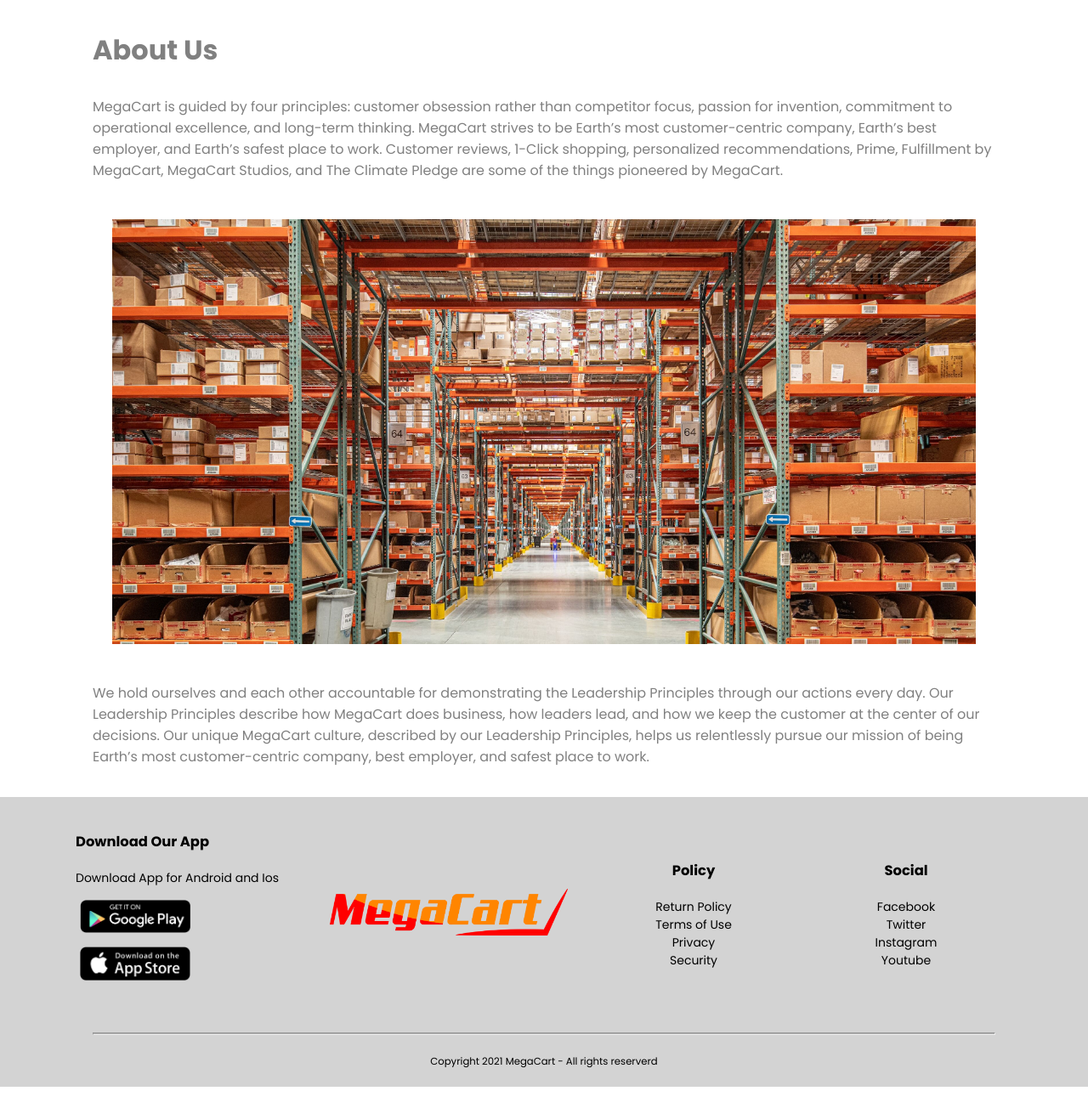
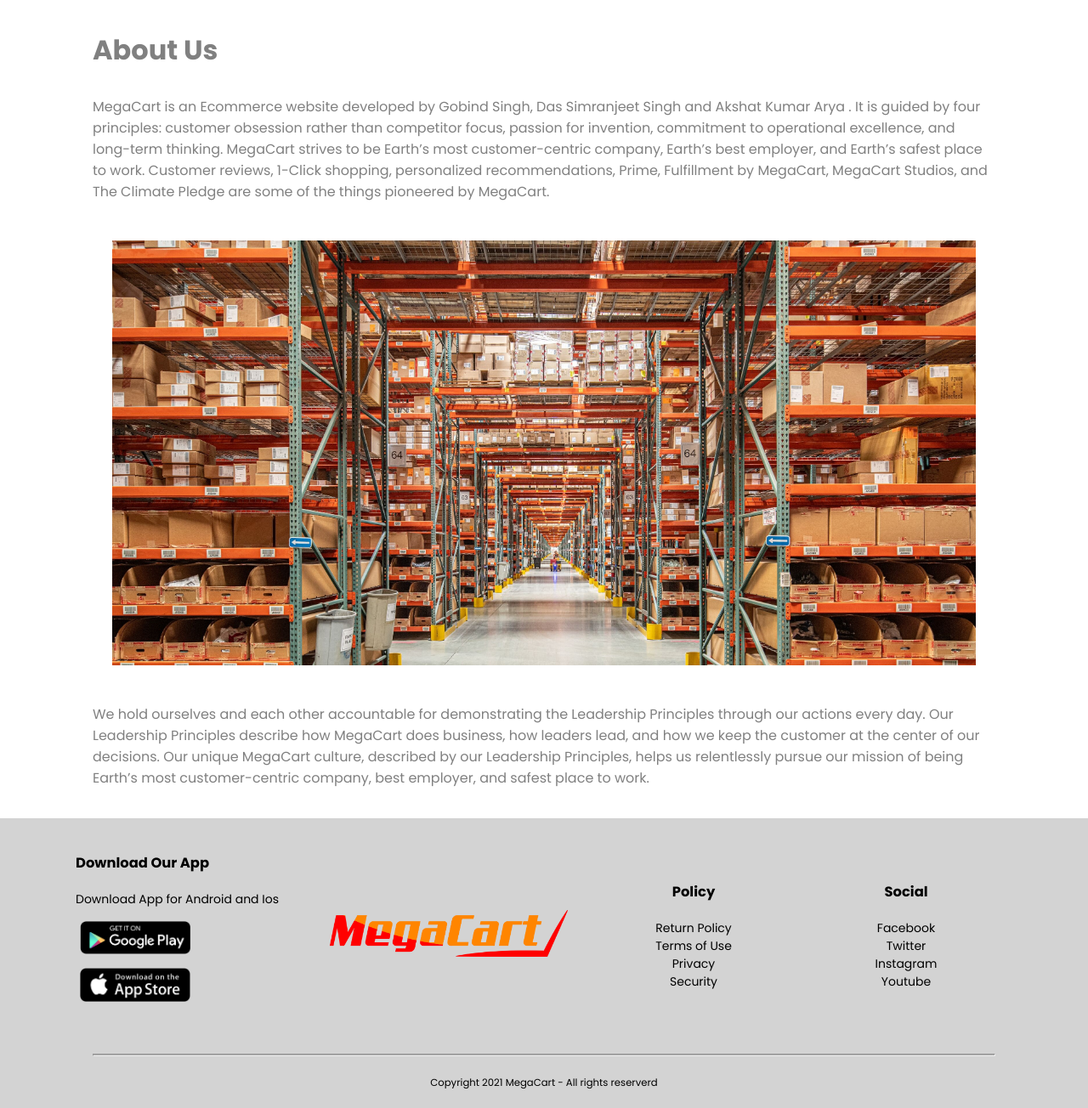
Before and after one commit to GobindSinghDhanjal/megacart3, a Django app: page /about_us in a window 1280 px wide. Shown: the part 102-1406 px from the top of the page at 85% size. Before the commit the page ends 1381 px from the top, so only its background shows below. Run offline with Django 3.2, Linux system fonts and the light colour scheme; some libraries are stand-ins or nearby versions.

Commit message:
changes in about us

```diff
--- a/templates/about_us.html
+++ b/templates/about_us.html
@@ -1,66 +1,99 @@
 <!DOCTYPE html>
 
 <html>
-   {%load static%}
-   {%load cart%}
+  {%load static%} {%load cart%}
   <head>
-      <meta name="viewport" content="width=device-width, initial-scale=1">
+    <meta name="viewport" content="width=device-width, initial-scale=1" />
     <title>MegaCart</title>
-      <link href="{% static 'css/style2.css' %}" rel="stylesheet">
-      <link href="https://fonts.googleapis.com/css2?family=Poppins:wght@300;400;500;600;700&display=swap" rel="stylesheet">
+    <link href="{% static 'css/style2.css' %}" rel="stylesheet" />
+    <link
+      href="https://fonts.googleapis.com/css2?family=Poppins:wght@300;400;500;600;700&display=swap"
+      rel="stylesheet"
+    />
     <script src="https://code.jquery.com/jquery-3.6.0.js"></script>
-      <link rel="stylesheet" href="{% static 'css/flickity.css' %}" media="screen">
+    <link
+      rel="stylesheet"
+      href="{% static 'css/flickity.css' %}"
+      media="screen"
+    />
     <script src="{% static 'js/flickity.pkgd.min.js' %}"></script>
-      <link rel="stylesheet" href="https://pro.fontawesome.com/releases/v5.10.0/css/all.css" integrity="sha384-AYmEC3Yw5cVb3ZcuHtOA93w35dYTsvhLPVnYs9eStHfGJvOvKxVfELGroGkvsg+p" crossorigin="anonymous"/>
+    <link
+      rel="stylesheet"
+      href="https://pro.fontawesome.com/releases/v5.10.0/css/all.css"
+      integrity="sha384-AYmEC3Yw5cVb3ZcuHtOA93w35dYTsvhLPVnYs9eStHfGJvOvKxVfELGroGkvsg+p"
+      crossorigin="anonymous"
+    />
   </head>
 
   <body>
-
     <div class="header">
-
       <div class="container">
-
         <div class="navbar">
-
-              <img src="{% static 'image/menu.png' %}" class="menu-icon" onclick="menuToggle()">
+          <img
+            src="{% static 'image/menu.png' %}"
+            class="menu-icon"
+            onclick="menuToggle()"
+          />
 
           <div class="logo">
-                <a href="homepage"><img src="{% static 'image/logo3.png' %}"></a>
+            <a href="homepage"><img src="{% static 'image/logo3.png' %}" /></a>
           </div>
 
           <div class="search">
             <form action="search" method="post" class="search-form">
               {% csrf_token %}
-                   <input class="search-bar" type="text" name="searchProduct" placeholder="Search">
+              <input
+                class="search-bar"
+                type="text"
+                name="searchProduct"
+                placeholder="Search"
+              />
               <button type="submit" class="search-btn">Search</button>
             </form>
-
           </div>
           <nav>
             <ul id="menuItems">
-                   <li><a href="homepage"><i class="fas fa-home mobile"></i> Home</a></li>
-                   <li><a href="orders"><i class="fas fa-list mobile"></i> Orders</a></li>
-                   <li><a href="account"><i class="fas fa-user mobile"></i> Account</a></li>
-                   <li><a href="cart"><i class="fas fa-shopping-cart mobile"></i> Cart</a></li>
-                   <li><a href="about_us"><i class="fas fa-building mobile"></i> About</a></li>
+              <li>
+                <a href="homepage"><i class="fas fa-home mobile"></i> Home</a>
+              </li>
+              <li>
+                <a href="orders"><i class="fas fa-list mobile"></i> Orders</a>
+              </li>
+              <li>
+                <a href="account"><i class="fas fa-user mobile"></i> Account</a>
+              </li>
+              <li>
+                <a href="cart"
+                  ><i class="fas fa-shopping-cart mobile"></i> Cart</a
+                >
+              </li>
+              <li>
+                <a href="about_us"
+                  ><i class="fas fa-building mobile"></i> About</a
+                >
+              </li>
             </ul>
-
           </nav>
-             <a href="cart"><img src="{% static 'image/cartIcon.png' %}" class="cart-icon-img"></a>
+          <a href="cart"
+            ><img src="{% static 'image/cartIcon.png' %}" class="cart-icon-img"
+          /></a>
           {% if request.session.cart.keys|length %}
-            <span class="badge">
-               {{request.session.cart.keys|length}}
-            </span>
+          <span class="badge"> {{request.session.cart.keys|length}} </span>
           {% endif %}
-
         </div>
         <div class="search-mobile">
           <form action="search" method="post" class="search-form">
             {% csrf_token %}
-               <input class="search-bar" type="text" name="searchProduct" placeholder="Search">
-               <button type="submit" class="search-btn"><i class="fas fa-search"></i></button>
+            <input
+              class="search-bar"
+              type="text"
+              name="searchProduct"
+              placeholder="Search"
+            />
+            <button type="submit" class="search-btn">
+              <i class="fas fa-search"></i>
+            </button>
           </form>
-
         </div>
       </div>
     </div>
@@ -72,26 +105,29 @@
         <div class="about">
           <h1>About Us</h1>
           <p>
-                     MegaCart is guided by four principles: customer obsession
-                     rather than competitor focus, passion for invention, commitment
-                     to operational excellence, and long-term thinking. MegaCart strives
-                     to be Earth’s most customer-centric company, Earth’s best employer,
-                     and Earth’s safest place to work. Customer reviews, 1-Click shopping,
-                     personalized recommendations, Prime, Fulfillment by MegaCart, MegaCart Studios,
-                     and The Climate Pledge are some of the things pioneered by MegaCart.</p>
-                     <img src="{% static 'image/warehouse.jpg' %}" alt="">
+            MegaCart is an Ecommerce website developed by Gobind Singh, Das
+            Simranjeet Singh and Akshat Kumar Arya . It is guided by four
+            principles: customer obsession rather than competitor focus, passion
+            for invention, commitment to operational excellence, and long-term
+            thinking. MegaCart strives to be Earth’s most customer-centric
+            company, Earth’s best employer, and Earth’s safest place to work.
+            Customer reviews, 1-Click shopping, personalized recommendations,
+            Prime, Fulfillment by MegaCart, MegaCart Studios, and The Climate
+            Pledge are some of the things pioneered by MegaCart.
+          </p>
+          <img src="{% static 'image/warehouse.jpg' %}" alt="" />
           <p>
             We hold ourselves and each other accountable for demonstrating the
             Leadership Principles through our actions every day. Our Leadership
-                        Principles describe how MegaCart does business, how leaders lead, and
-                        how we keep the customer at the center of our decisions. Our unique
-                        MegaCart culture, described by our Leadership Principles, helps us
-                        relentlessly pursue our mission of being Earth’s most customer-centric
-                        company, best employer, and safest place to work.</p>
+            Principles describe how MegaCart does business, how leaders lead,
+            and how we keep the customer at the center of our decisions. Our
+            unique MegaCart culture, described by our Leadership Principles,
+            helps us relentlessly pursue our mission of being Earth’s most
+            customer-centric company, best employer, and safest place to work.
+          </p>
         </div>
       </div>
     </div>
-
 
     <!---------------Footer----------------->
     <div class="footer">
@@ -101,12 +137,12 @@
             <h3>Download Our App</h3>
             <p>Download App for Android and Ios</p>
             <div class="app-logo">
-                     <img src="{% static 'image/playstore.png' %}">
-                     <img src="{% static 'image/appstore.png' %}">
+              <img src="{% static 'image/playstore.png' %}" />
+              <img src="{% static 'image/appstore.png' %}" />
             </div>
           </div>
           <div class="footer-col-2">
-                  <img src="{% static 'image/logo3.png' %}">
+            <img src="{% static 'image/logo3.png' %}" />
           </div>
 
           <div class="footer-col-3">
@@ -128,32 +164,26 @@
               <li>Youtube</li>
             </ul>
           </div>
-
         </div>
-            <hr>
-            <p class="copyright"><small>Copyright 2021 MegaCart - All rights reserverd</small> </p>
+        <hr />
+        <p class="copyright">
+          <small>Copyright 2021 MegaCart - All rights reserverd</small>
+        </p>
       </div>
     </div>
 
     <script>
-
-         var menuItems=document.getElementById("menuItems");
+      var menuItems = document.getElementById("menuItems");
 
       menuItems.style.maxHeight = "0px";
 
-         function menuToggle(){
-
-            if (menuItems.style.maxHeight=="0px"){
-               menuItems.style.maxHeight="300px";
-            }else{
-               menuItems.style.maxHeight="0px";
+      function menuToggle() {
+        if (menuItems.style.maxHeight == "0px") {
+          menuItems.style.maxHeight = "300px";
+        } else {
+          menuItems.style.maxHeight = "0px";
         }
-
       }
-
     </script>
-
-
   </body>
-
 </html>
```
Lines whose indentation alone changed are shown as unchanged.
